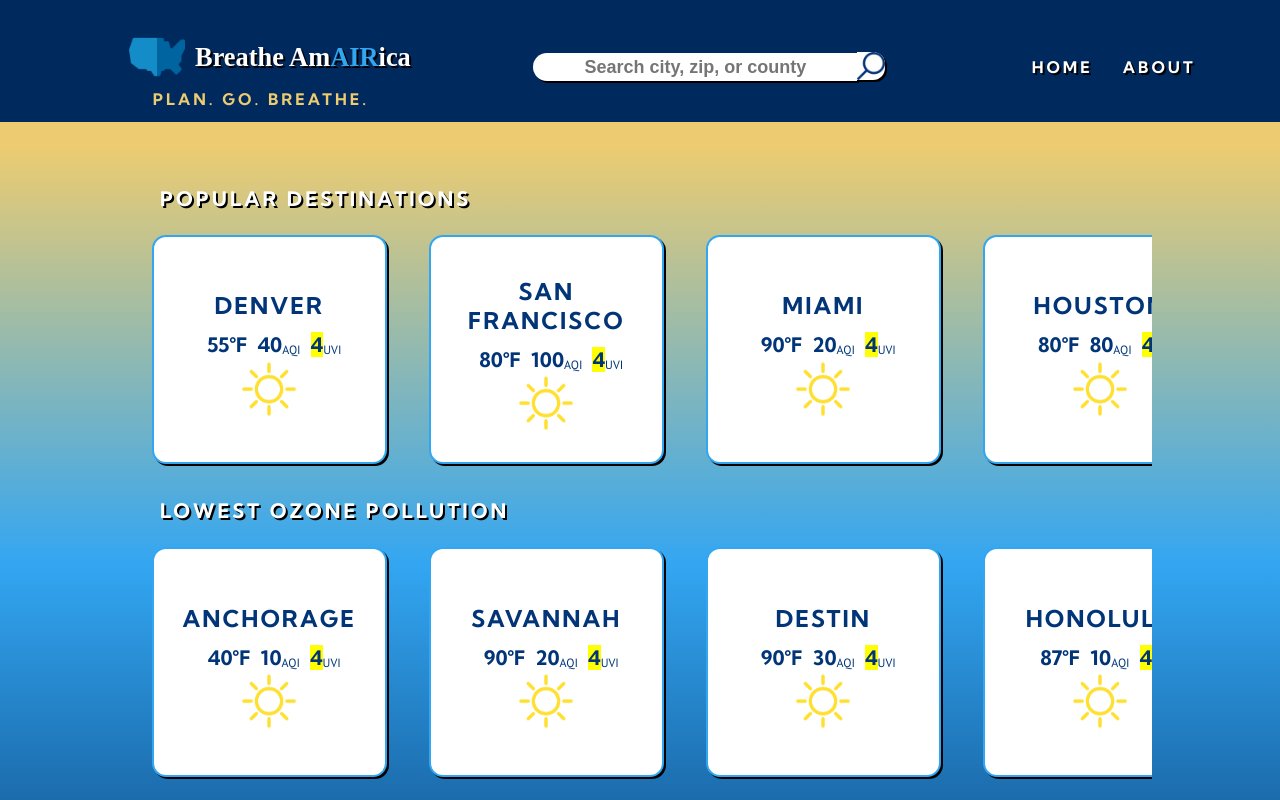
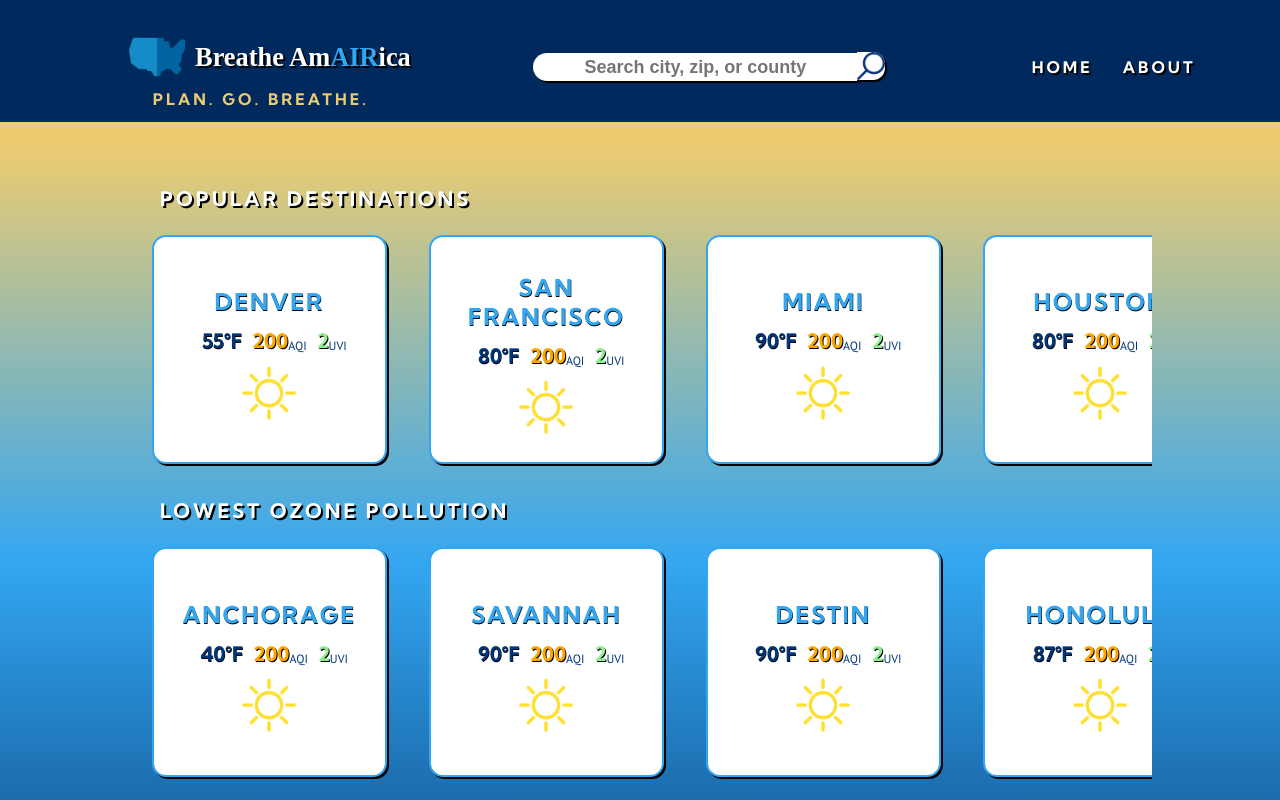
Before and after one commit to leighlars/BreatheAmAIRica, a React (Create React App) app: page / in a window 1280 px wide. Shown: the top 800 px of the page. Built offline with nearby package versions, Linux system fonts and the light colour scheme; a web font is replaced by a local one.

Commit message:
Add color to text if uvi or aqi is certain index score

```diff
--- a/src/Card/Card.scss
+++ b/src/Card/Card.scss
@@ -11,6 +11,7 @@
     height: 220px;
     margin: 1.5em;
     img {
+      margin-top: .5em;
       width: 4em;
     }
     &:hover {
@@ -23,53 +24,48 @@
       text-shadow: .5px black;
       text-transform: uppercase;
       letter-spacing: 2px;
-      color: $darkBlue;
+      color: $lightBlue;
       text-align: center;
       margin: 10px;
-    }
-    p {
-      @include textFont(1em);
-      color: black;
-      margin: 5px;
+      text-shadow: .5px .5px black;
     }
     .card-air-temp {
       @include rowDisplay();
       align-items: flex-end;
-      h3{
+      h3 {
         @include headerFont(1.25em);
-        color: $darkBlue;
         margin-left: 10px;
+        text-shadow: 1px 1px black;
       }
-      p {
+      .unit {
         @include textFont(.75em);
         color: $darkBlue;
         margin: 0;
       }
+      .card-temp {
+        color: $darkBlue;
+        text-shadow: .5px .5px black;
+      }
+      .card-low {
+        color: lightgreen;
       }
 
-    .card-uvi-low {
-      background: lightgreen;
-      color: white;
+      .card-moderate {
+        color: yellow;
       }
 
-    .card-uvi-moderate {
-      background: yellow;
-      color: white;
+      .card-high {
+        color: orange;
       }
 
-    .card-uvi-high {
-      background: orange;
-      color: white;
+      .card-very-high {
+        color: red;
       }
 
-    .card-uvi-very-high {
-      background: red;
-      color: white;
+      .card-extreme {
+        color: purple;
+      }
     }
 
-    .card-uvi-extreme {
-      background: purple;
-      color: white;
-    }
 
   }
--- a/src/Card/Card.tsx
+++ b/src/Card/Card.tsx
@@ -18,38 +18,70 @@ const Card: React.FC<CardProps> = (props) => {
   const uvIndex = (uvi: number) => {
     if (uvi <= 2) {
      return (
-      <h3 className="card-uvi-low">
+      <h3 className="card-low">
        <b>{uvi}</b>{" "}
       </h3>
      );
     } else if (uvi >= 3 && uvi <= 5) {
      return (
-      <h3 className="card-uvi-moderate">
+      <h3 className="card-moderate">
        <b>{uvi}</b>
       </h3>
      );
     } else if (uvi === 6 || uvi === 7) {
      return (
-      <h3 className="card-uvi-high">
+      <h3 className="card-high">
        <b>{uvi}</b>
       </h3>
      );
     } else if (uvi >= 8 && uvi <= 10) {
      return (
-      <h3 className="card-uvi-very-high">
+      <h3 className="card-very-high">
        <b>{uvi}</b>
       </h3>
      );
     } else if (uvi >= 11) {
      return (
-      <h3 className="card-uvi-extreme">
+      <h3 className="card-extreme">
        <b>{uvi}</b>
       </h3>
      );
     }
-
   }
 
+  const aqIndex = (aqi: number) => {
+    if (aqi <= 50) {
+     return (
+      <h3 className="card-low">
+       <b>{aqi}</b>
+      </h3>
+     );
+    } else if (aqi >= 51 && aqi <= 100) {
+     return (
+      <h3 className="card-moderate">
+       <b>{aqi}</b>
+      </h3>
+     );
+    } else if (aqi >= 151 && aqi <= 200) {
+     return (
+      <h3 className="card-high">
+       <b>{aqi}</b>
+      </h3>
+     );
+    } else if (aqi >= 201 && aqi <= 300) {
+     return (
+      <h3 className="card-very-high">
+       <b>{aqi}</b>
+      </h3>
+     );
+    } else if (aqi >= 301) {
+     return (
+      <h3 className="card-extreme">
+       <b>{aqi}</b>
+      </h3>
+     );
+    }
+  }
 
 
   return (
@@ -62,10 +94,10 @@ const Card: React.FC<CardProps> = (props) => {
      <h2 className="card-header">{props.city.name}</h2>
      <div className='card-air-temp'>
       <h3 className="card-temp">{props.city.temp}&deg;F</h3>
-      <h3 className="card-air"><b>{props.city.aqi}</b> </h3>
-      <p>AQI</p>
-      {uvIndex(4)}
-      <p>UVI</p>
+      {aqIndex(200)}
+      <p className='unit'>AQI</p>
+      {uvIndex(2)}
+      <p className='unit'>UVI</p>
      </div>
      <img src={clearDay} alt='Sun shining' />
     </article>
```
Lines whose indentation alone changed are shown as unchanged.
